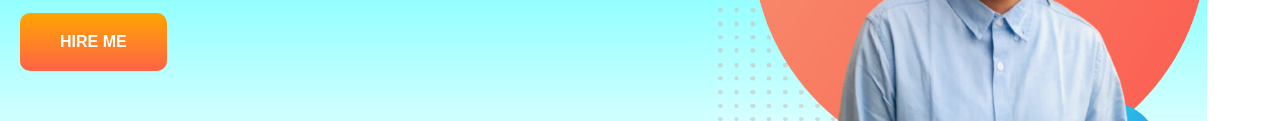
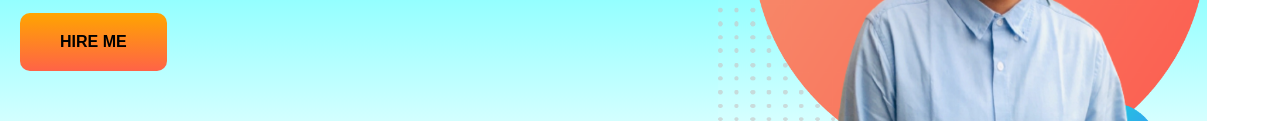
Before and after one commit to MrMosses/my-practice-1st, a plain HTML site: page index.html in a window 1280 px wide. In both pictures the pointer is over the button "HIRE ME". Shown: the part 286-407 px from the top of the page. Drawn offline with Linux system fonts and the light colour scheme.

Commit message:
practice-done

```diff
--- a/style.css
+++ b/style.css
@@ -13,6 +13,9 @@ span{
     color: white;
     border-radius: 10px;
     font-size: 16px;
+}
+.lindin-button:hover{
+    color: black;
 }
 .section1{
     display: flex;
```
